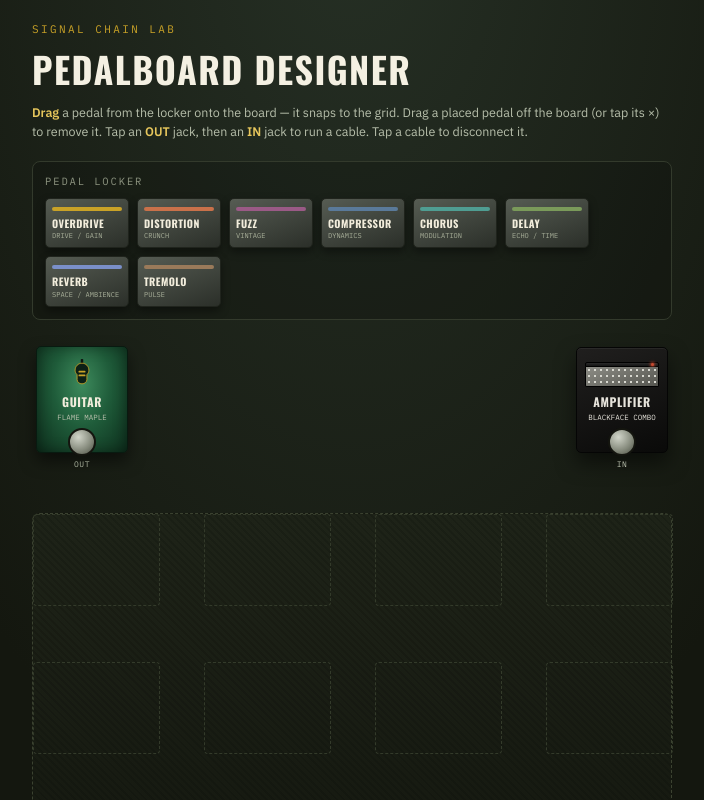
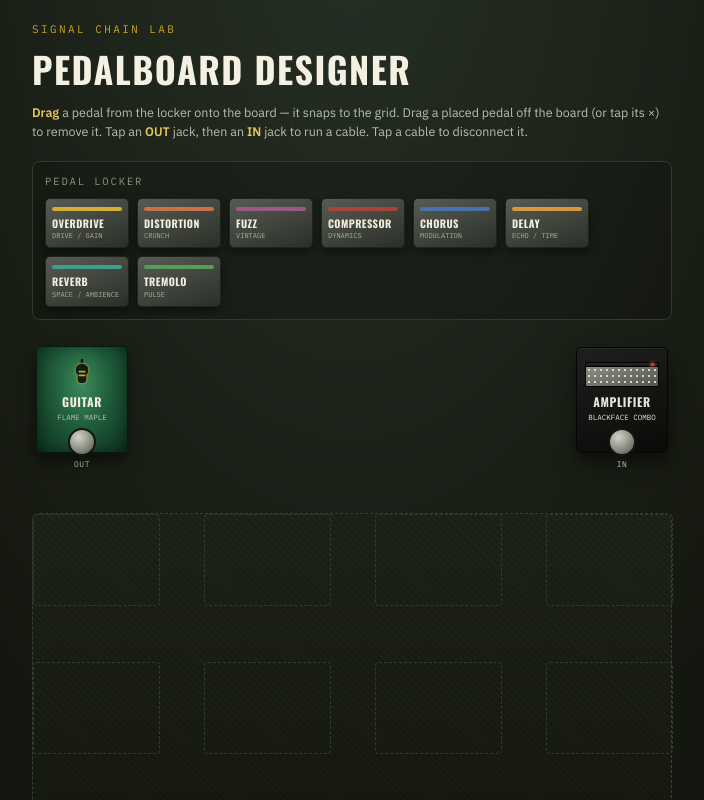
Before and after one commit to mathcodes/pedalboard-designer, a React (Vite) app: page / in a window 1280 px wide. Shown: the top 800 px of the page, without its empty margins (288-992 px from the left). Built offline with nearby package versions, Linux system fonts and the light colour scheme.

Commit message:
Size pedals by real dimensions, correct knob counts, updated colors

```diff
--- a/src/App.jsx
+++ b/src/App.jsx
@@ -14,6 +14,7 @@ import {
   LANE_STEP,
   jackKey,
   typeById,
+  footprintSize,
   uid,
 } from "./constants.js";
 
@@ -341,6 +342,7 @@ export default function App() {
           {placed.map((p) => {
             const type = typeById(p.typeId);
             const isDragging = drag && drag.mode === "move" && drag.instanceId === p.id;
+            const { w: boxW, h: boxH } = footprintSize(type, cellW, CELL_H);
             return (
               <div
                 key={p.id}
@@ -348,7 +350,7 @@ export default function App() {
                 style={{ left: p.col * (cellW + COL_GAP), top: p.row * (CELL_H + ROW_GAP), width: cellW, height: CELL_H }}
                 onPointerDown={beginDrag({ mode: "move", instanceId: p.id })}
               >
-                <div className="pedal-box">
+                <div className="pedal-box" style={{ width: boxW, height: boxH }}>
                   <button
                     className="pedal-remove"
                     onPointerDown={(e) => e.stopPropagation()}
@@ -359,8 +361,9 @@ export default function App() {
                   </button>
                   <div className="pedal-accent" style={{ background: type.accent }} />
                   <div className="knob-row">
-                    <Knob accent={type.accent} />
-                    <Knob accent={type.accent} />
+                    {Array.from({ length: type.knobs }).map((_, k) => (
+                      <Knob key={k} accent={type.accent} />
+                    ))}
                   </div>
                   <div className="pedal-name">{type.name}</div>
                   <div className="pedal-sub">{type.sub}</div>
--- a/src/constants.js
+++ b/src/constants.js
@@ -1,13 +1,36 @@
+// Dimensions (inches, W x D as footprint on a board) and knob counts are drawn from
+// typical/representative compact pedals in each category — no brand names, just the
+// real proportions and control counts common to that style of pedal.
 export const PEDAL_TYPES = [
-  { id: "overdrive", name: "OVERDRIVE", sub: "DRIVE / GAIN", accent: "#c9a227" },
-  { id: "distortion", name: "DISTORTION", sub: "CRUNCH", accent: "#c9714a" },
-  { id: "fuzz", name: "FUZZ", sub: "VINTAGE", accent: "#9a5a86" },
-  { id: "compressor", name: "COMPRESSOR", sub: "DYNAMICS", accent: "#5a7a9a" },
-  { id: "chorus", name: "CHORUS", sub: "MODULATION", accent: "#4f9d92" },
-  { id: "delay", name: "DELAY", sub: "ECHO / TIME", accent: "#7a9a5a" },
-  { id: "reverb", name: "REVERB", sub: "SPACE / AMBIENCE", accent: "#7a8fc9" },
-  { id: "tremolo", name: "TREMOLO", sub: "PULSE", accent: "#9a7a5a" },
+  { id: "overdrive", name: "OVERDRIVE", sub: "DRIVE / GAIN", accent: "#d4af37", widthIn: 2.9, depthIn: 5.1, knobs: 3 },
+  { id: "distortion", name: "DISTORTION", sub: "CRUNCH", accent: "#c9714a", widthIn: 2.9, depthIn: 5.1, knobs: 3 },
+  { id: "fuzz", name: "FUZZ", sub: "VINTAGE", accent: "#9a5a86", widthIn: 4.5, depthIn: 6.3, knobs: 3 },
+  { id: "compressor", name: "COMPRESSOR", sub: "DYNAMICS", accent: "#a8453a", widthIn: 2.25, depthIn: 4.25, knobs: 2 },
+  { id: "chorus", name: "CHORUS", sub: "MODULATION", accent: "#4a72a8", widthIn: 2.75, depthIn: 4.9, knobs: 2 },
+  { id: "delay", name: "DELAY", sub: "ECHO / TIME", accent: "#d9973f", widthIn: 3.5, depthIn: 4.8, knobs: 3 },
+  { id: "reverb", name: "REVERB", sub: "SPACE / AMBIENCE", accent: "#3f9c8f", widthIn: 2.9, depthIn: 5.1, knobs: 3 },
+  { id: "tremolo", name: "TREMOLO", sub: "PULSE", accent: "#5a9a5a", widthIn: 2.9, depthIn: 5.1, knobs: 3 },
 ];
+
+const MAX_FOOTPRINT = Math.max(...PEDAL_TYPES.map((t) => t.widthIn * t.depthIn));
+const MIN_SCALE = 0.62;
+
+// Given a fixed grid cell, return the pedal's rendered box size — proportioned to its
+// real width:depth ratio and scaled (within a floor) so bigger real pedals visibly
+// take up more of their cell than smaller ones do.
+export const footprintSize = (type, cellW, cellH) => {
+  const area = type.widthIn * type.depthIn;
+  const scale = MIN_SCALE + (1 - MIN_SCALE) * Math.sqrt(area / MAX_FOOTPRINT);
+  const ratio = type.widthIn / type.depthIn;
+  let h = cellH * scale;
+  let w = h * ratio;
+  const maxW = cellW * 0.96;
+  if (w > maxW) {
+    w = maxW;
+    h = w / ratio;
+  }
+  return { w, h };
+};
 
 export const NUM_COLS = 4;
 export const NUM_ROWS = 3;
--- a/src/index.css
+++ b/src/index.css
@@ -69,11 +69,11 @@ html, body, #root { margin: 0; padding: 0; }
 .board-cell.hover-valid { border-color: #7fae4f; background: rgba(127,174,79,0.12); }
 .board-cell.hover-invalid { border-color: #c94a2f; background: rgba(201,74,47,0.12); }
 
-.placed-pedal { position: absolute; transition: left .18s ease, top .18s ease; touch-action: none; cursor: grab; }
+.placed-pedal { position: absolute; transition: left .18s ease, top .18s ease; touch-action: none; cursor: grab; display: flex; align-items: center; justify-content: center; }
 .placed-pedal.dragging { opacity: 0.3; transition: none; z-index: 5; }
 .placed-pedal:active { cursor: grabbing; }
 .pedal-box {
-  position: relative; width: 100%; height: 100%; border-radius: 5px; padding: 8px 6px 6px; display: flex; flex-direction: column; align-items: center; justify-content: center;
+  position: relative; border-radius: 5px; padding: 8px 6px 6px; display: flex; flex-direction: column; align-items: center; justify-content: center;
   background: linear-gradient(160deg, #5c6255, #2c3027); border: 1px solid #20241d; box-shadow: 0 6px 12px rgba(0,0,0,0.45), inset 0 1px 0 rgba(255,255,255,0.07);
 }
 .pedal-accent { position: absolute; top: 0; left: 8px; right: 8px; height: 3px; border-radius: 0 0 3px 3px; }
```
